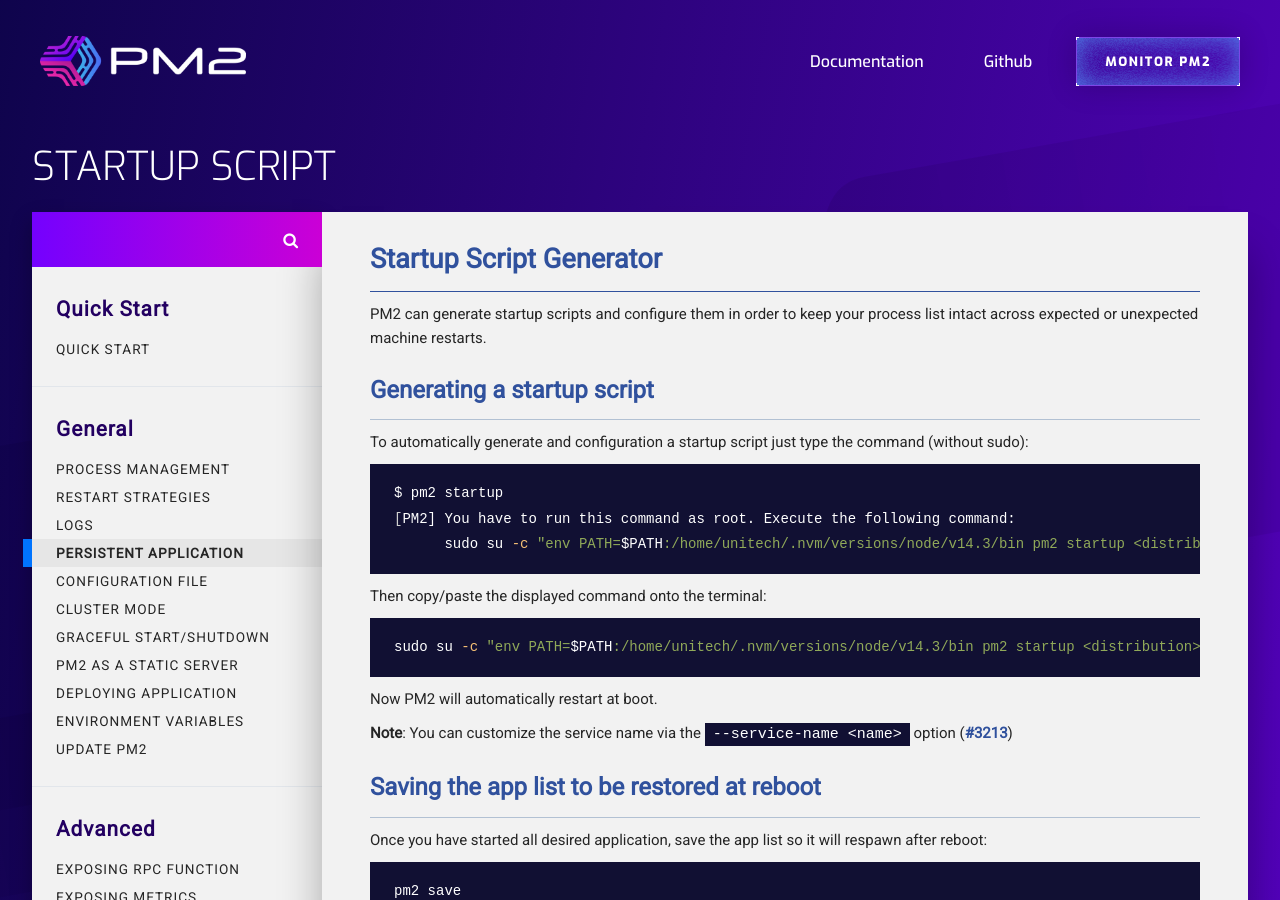
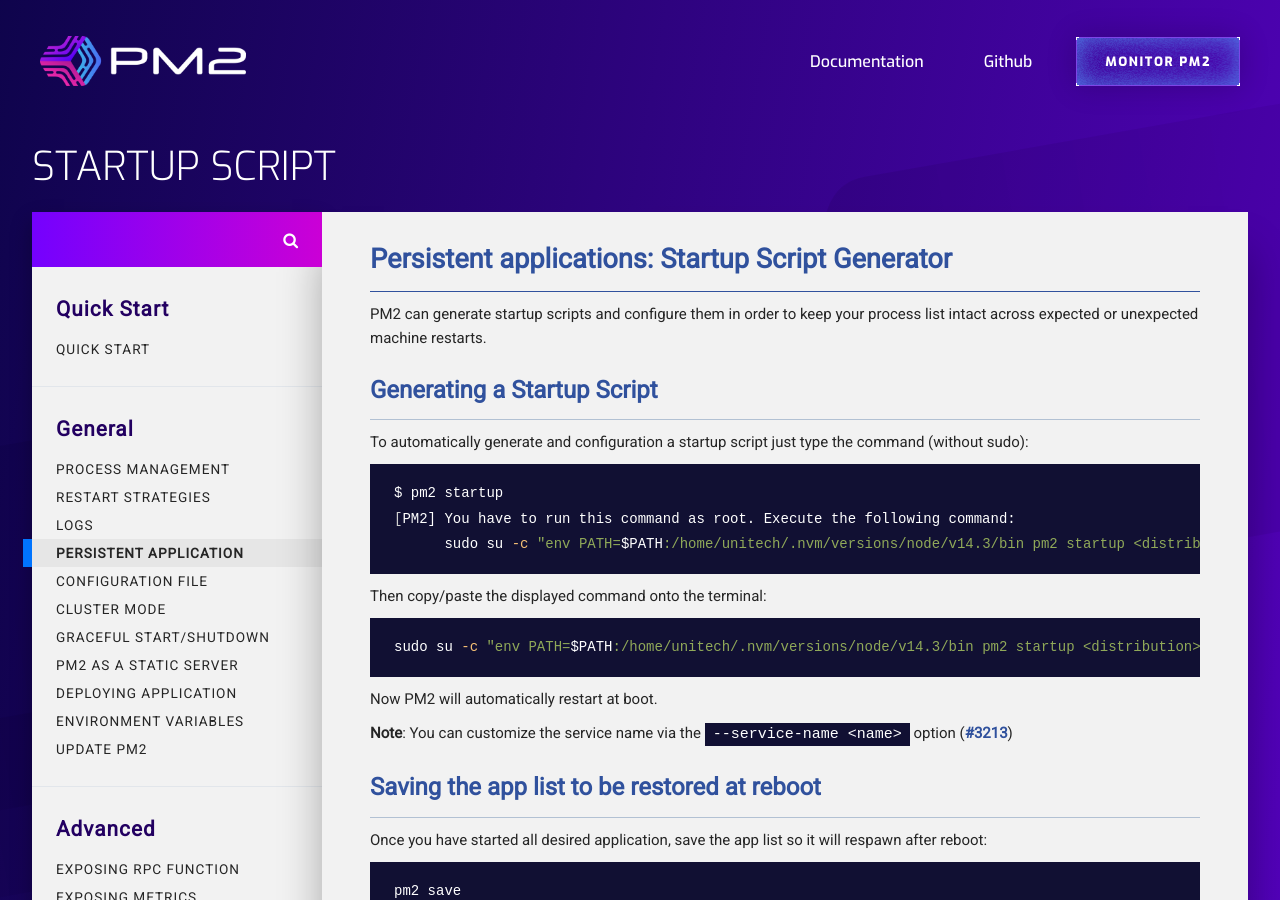
Before and after one commit to pm2-hive/pm2-hive.github.io, a Jekyll site: the page built from docs/features/startup.md, in a window 1280 px wide and 900 px high. Built offline with Jekyll 4.4.1, drawn with Linux system fonts in a browser that asks for light colours; comment, search, counter and statistics services are not loaded.

Commit message:
Update startup.md

```diff
--- a/docs/features/startup.md
+++ b/docs/features/startup.md
@@ -5,11 +5,11 @@
 permalink: /docs/usage/startup/
 ---
 
-## Startup Script Generator
+## Persistent applications: Startup Script Generator
 
 PM2 can generate startup scripts and configure them in order to keep your process list intact across expected or unexpected machine restarts.
 
-### Generating a startup script
+### Generating a Startup Script
 
 To automatically generate and configuration a startup script just type the command (without sudo):
 
```
